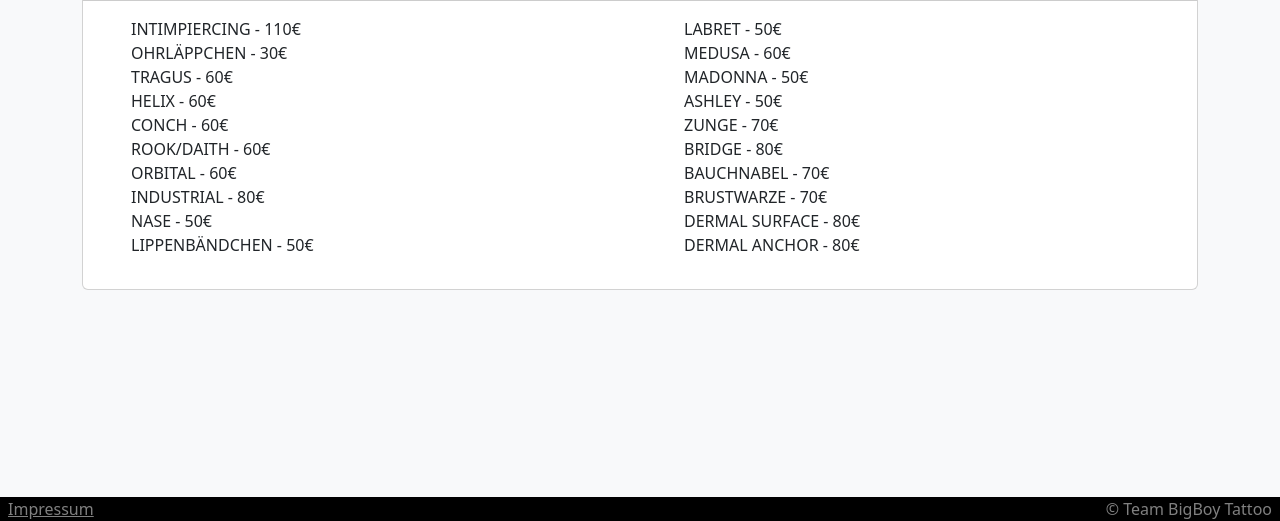
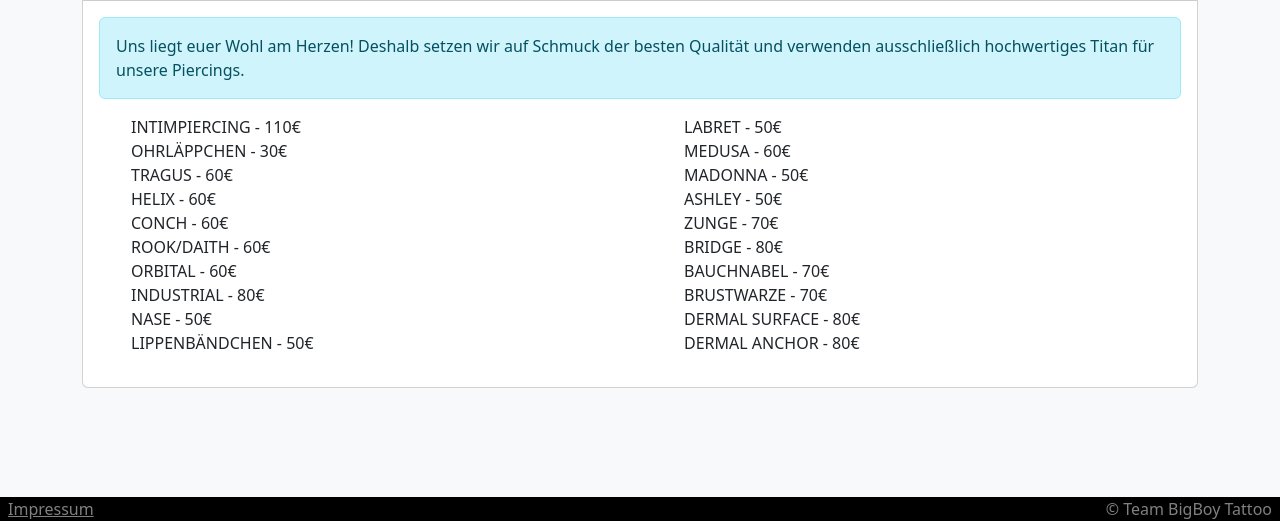
Before and after one commit to just-mau/team-bigboy-tattoo, a plain HTML site: page piercing-prices.html in a window 1280 px wide. Shown: the part 338-859 px from the top of the page. Drawn offline with Linux system fonts and the light colour scheme.

Commit message:
Titan-Schmuck-Info Piercings

```diff
--- a/piercing-prices.html
+++ b/piercing-prices.html
@@ -36,6 +36,13 @@
                 <h2>Preisliste Piercings</h2>
             </div>
             <div class="card-body">
+                <div class="row">
+                    <div class="col-12">
+                        <div class="alert alert-info">
+                            Uns liegt euer Wohl am Herzen! Deshalb setzen wir auf Schmuck der besten Qualität und verwenden ausschließlich hochwertiges Titan für unsere Piercings.
+                        </div>
+                    </div>
+                </div>
                 <div class="row">
                     <div class="col-12 col-md-6">
                         <ul class="no-bullets">
```
